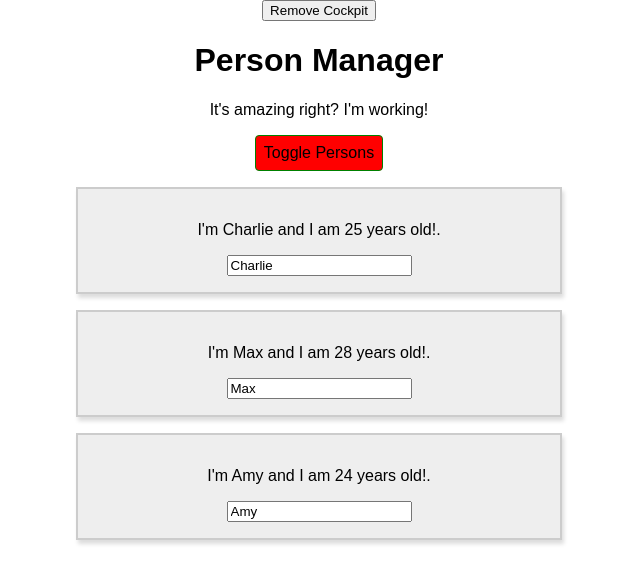
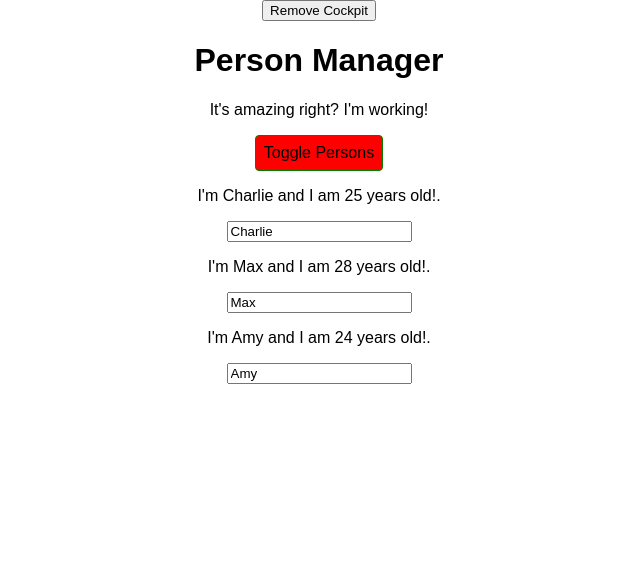
Before and after one commit to cgooderham94/React-Complete-Guide, a React app: page / in a window 1280 px wide. Both pictures are taken after a click on the button "Toggle Persons". Shown: the top 584 px of the page, without its empty margins (321-961 px from the left). Built offline with nearby package versions, Linux system fonts and the light colour scheme.

Commit message:
Demonstrate rendering multiple top level elements in a component using return [...];

```diff
--- a/src/components/Persons/Person/Person.js
+++ b/src/components/Persons/Person/Person.js
@@ -26,20 +26,18 @@
         console.log('[Person.js] rendering...')
 
         //  Using the curly braces, we can evaluate single line expressions.
-        return (
-            <StyledDiv>
-                <p onClick={this.props.click}>I'm {this.props.name} and I am {this.props.age} years old!.</p>
+        return [
+                <p key="I1" onClick={this.props.click}>I'm {this.props.name} and I am {this.props.age} years old!.</p>,
 
-                {/* Children is a reserved word. It outputs any elements passed in between the opening and closing tags
-            of the component usage */}
-                <p onClick={this.props.click}>{this.props.children}</p>
+                /* Children is a reserved word. It outputs any elements passed in between the opening and closing tags
+            of the component usage */
+                <p key="I2" onClick={this.props.click}>{this.props.children}</p>,
 
-                {/* Without the value attribute here, you'd force the component into being 'read-only'. However, with the
+                /* Without the value attribute here, you'd force the component into being 'read-only'. However, with the
             onChange event added, you now have a two-way binding. This both allows the initial value to be a prop, but
-            also allow it to be dynamically updated too. */}
-                <input type="text" onChange={this.props.changed} value={this.props.name} />
-            </StyledDiv>
-        );
+            also allow it to be dynamically updated too. */
+                <input key="I3" type="text" onChange={this.props.changed} value={this.props.name} />
+        ];
     }
 }
 
```
